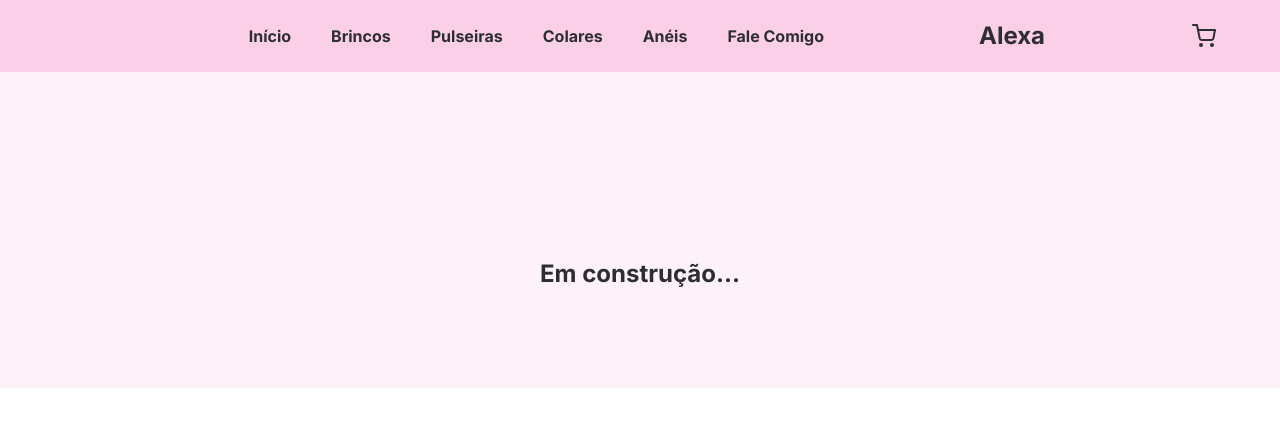
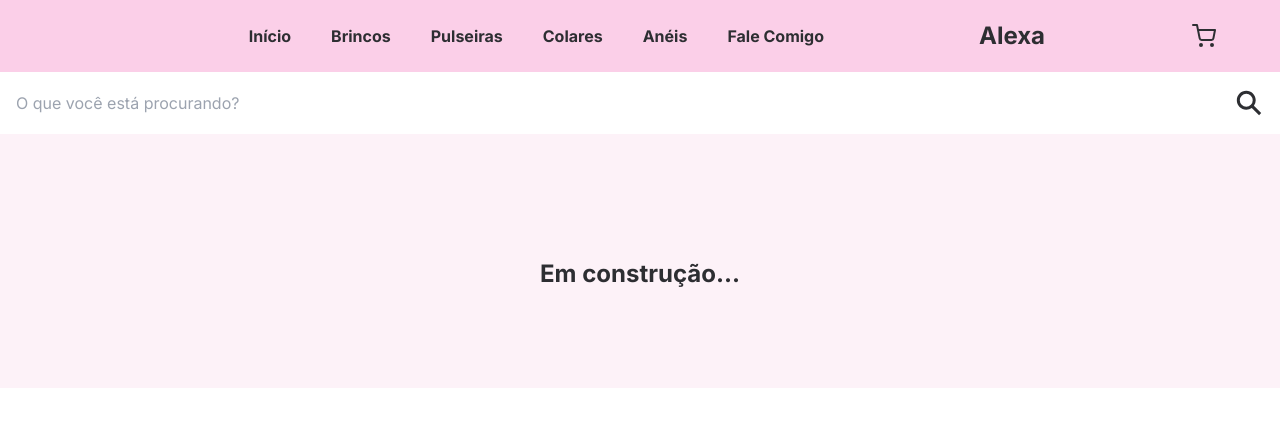
Before and after one commit to cafe51/Alexa-semijoias, a Next.js app in the folder alexa-site/: page / in a window 1280 px wide. Shown: the top 426 px of the page. Built offline with nearby package versions, Linux system fonts and the light colour scheme.

Commit message:
create searchBar in the header

```diff
--- a/alexa-site/src/app/components/Header.tsx
+++ b/alexa-site/src/app/components/Header.tsx
@@ -2,6 +2,7 @@
 import { useEffect, useState } from 'react';
 import Navbar from './Navbar';
 import { FiShoppingCart } from 'react-icons/fi';
+import SearchBar from './SearchBar';
 
 
 const Header = () => {
@@ -68,6 +69,7 @@ const Header = () => {
                 </div>
 
             </div>
+            <SearchBar />
 
         </header>
 
--- /dev/null
+++ b/alexa-site/src/app/components/SearchBar.tsx
@@ -0,0 +1,16 @@
+'use client';
+import { IoSearchSharp } from 'react-icons/io5';
+
+export default function SearchBar() {
+
+
+    return (
+        <div className=" bg-white flex justify-between">
+            <input className='p-4 focus:outline-none ' type='text' placeholder="O que você está procurando?" />
+            <button type='submit' className='p-4'>
+                <IoSearchSharp size={ 30 } />
+            </button>
+
+        </div>
+    );
+}
```
